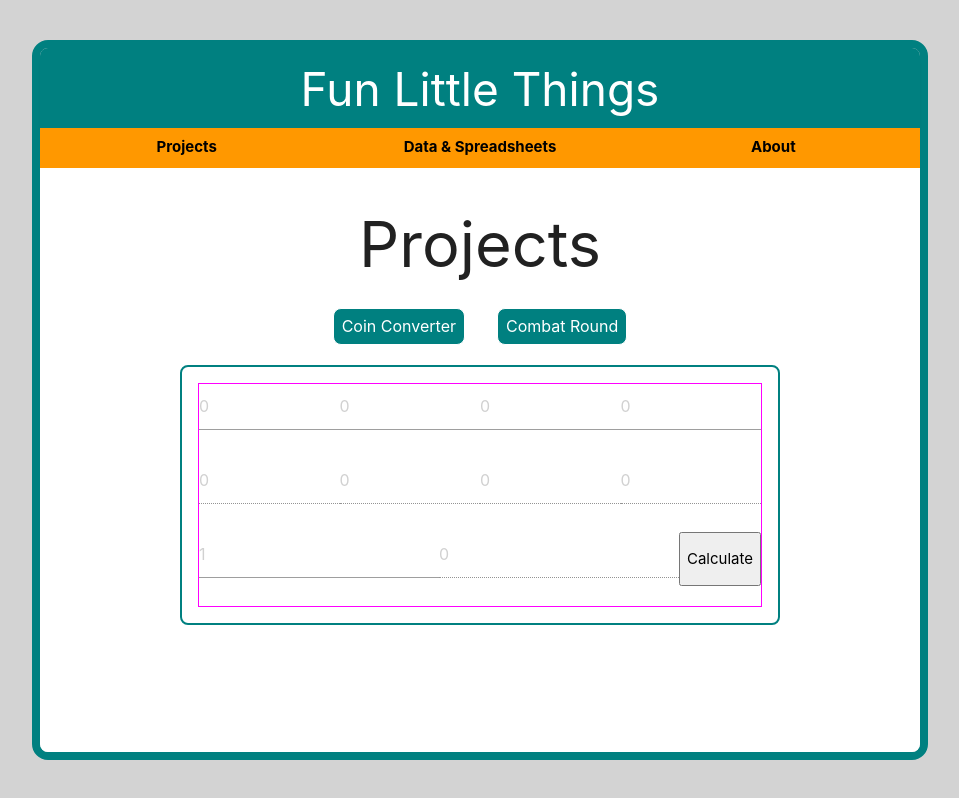
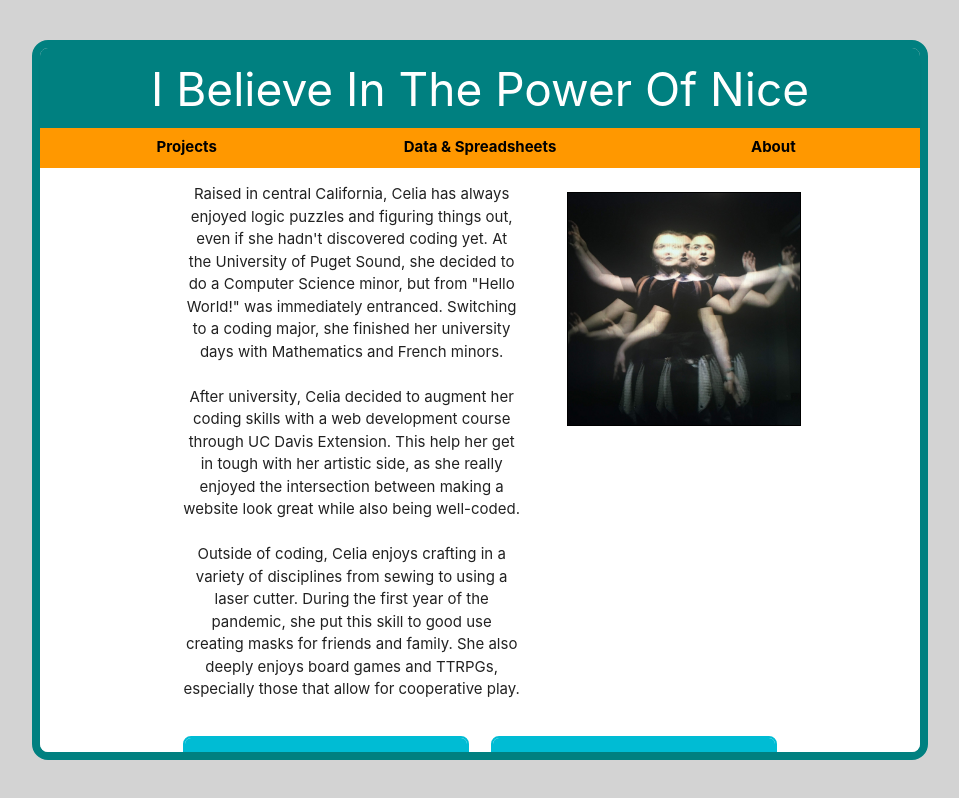
Before and after one commit to crizzo16/my-portfolio, a React (Create React App) app: page / in a window 1280 px wide. Shown: the whole page, without its empty margins (160-1119 px from the left). Built offline with nearby package versions, Linux system fonts and the light colour scheme.

Commit message:
Switch routes

```diff
--- a/src/App.js
+++ b/src/App.js
@@ -14,29 +14,29 @@ class App extends Component {
             <div className="page-header">
               <h2 id="page-title">
                 <Routes>
-                  <Route exact path="/" element="Fun Little Things" />
+                  <Route path="/projects" element="Fun Little Things" />
                   <Route path="/data" element="So. Much. Data." />
-                  <Route path="/about" element="I Believe In The Power Of Nice" />
+                  <Route exact path="/" element="I Believe In The Power Of Nice" />
                 </Routes>
               </h2>
             </div>
             <div className="navigation-sub orange">
-              <Link to="/" className="item">
+              <Link to="/projects" className="item">
                 Projects
               </Link>
               <Link to="/data" className="item">
                 Data &amp; Spreadsheets
               </Link>
-              <Link to="/about" className="item">
+              <Link to="/" className="item">
                 About
               </Link>
             </div>
           </div>
           <div className="content">
             <Routes>
-              <Route exact path="/" element={<Projects />} />
+              <Route exact path="/projects" element={<Projects />} />
               <Route path="/data" element={<Spreadsheets />} />
-              <Route path="/about" element={<About />} />
+              <Route path="/" element={<About />} />
             </Routes>
           </div>
         </div>
```
